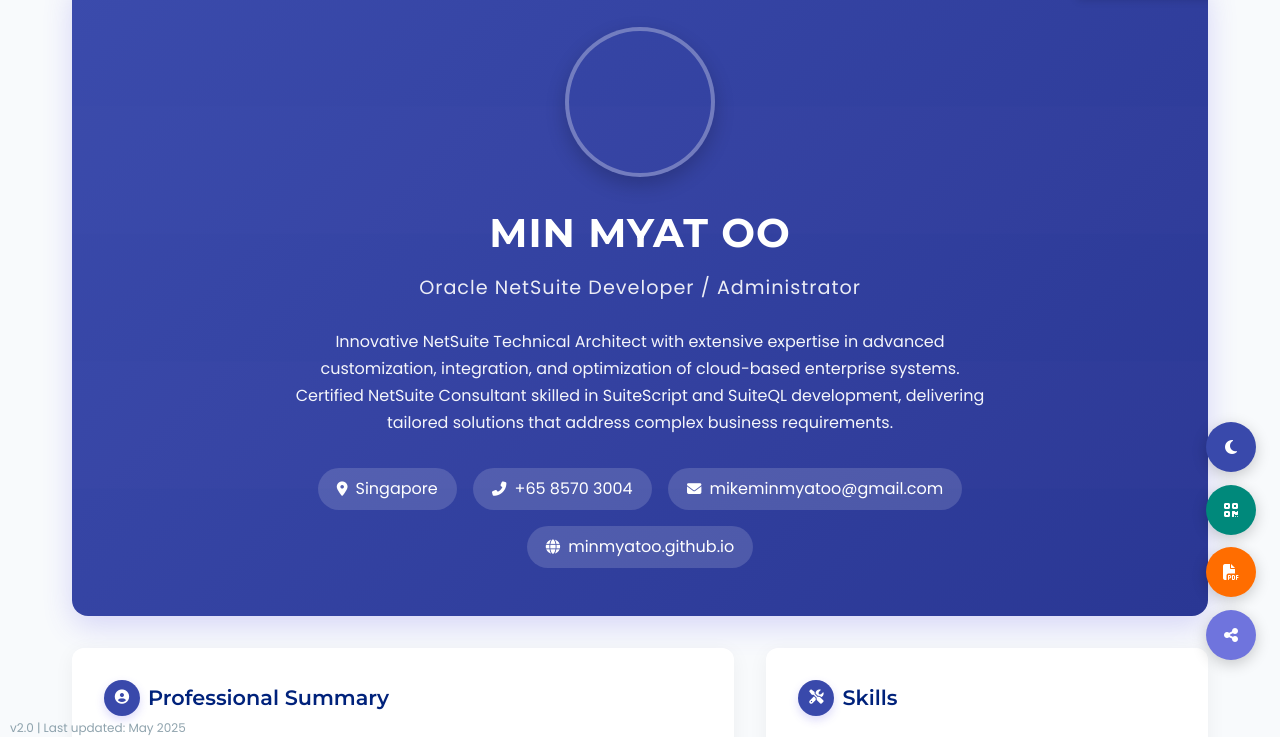
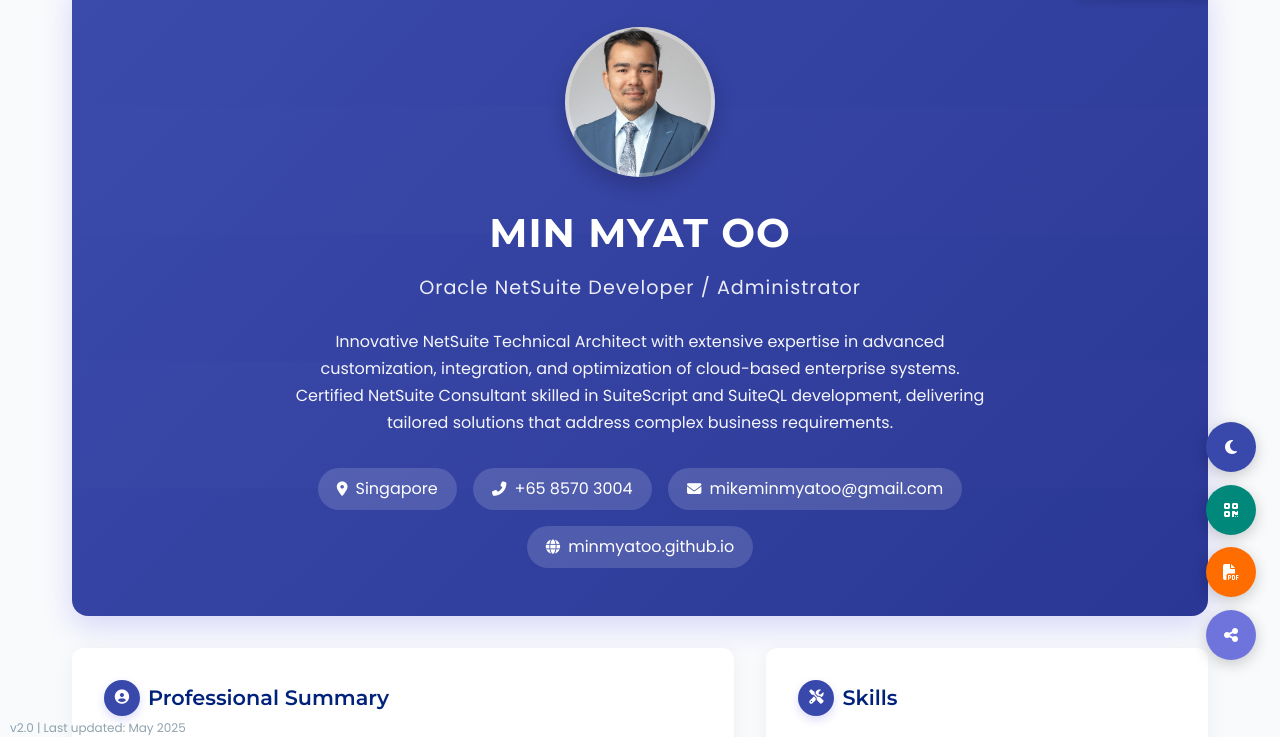
Before and after one commit to minmyatoo/resume, a plain HTML site: page index.html in a window 1280 px wide. Shown: the part 53-790 px from the top of the page. Drawn offline with Linux system fonts and the light colour scheme.

Commit message:
chore: pic

```diff
--- a/index.html
+++ b/index.html
@@ -92,7 +92,7 @@
         border-radius: 50%;
         border: 4px solid rgba(255, 255, 255, 0.3);
         margin: 0 auto 1.5rem;
-        background-image: url("/api/placeholder/150/150");
+        background-image: url("./profile.png");
         background-size: cover;
         background-position: center;
         position: relative;
```
Also changed, not shown: lab.html (deleted).
